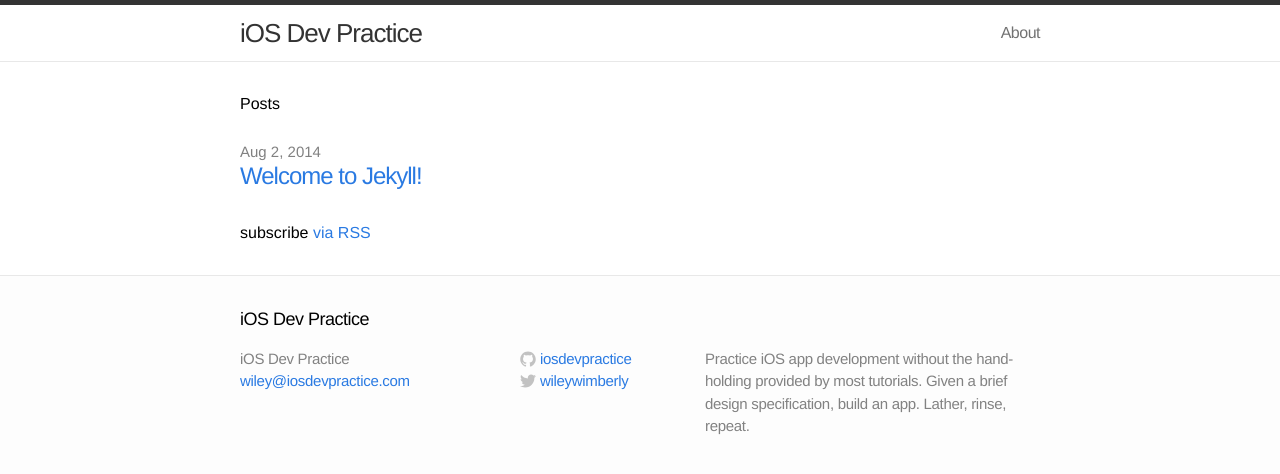
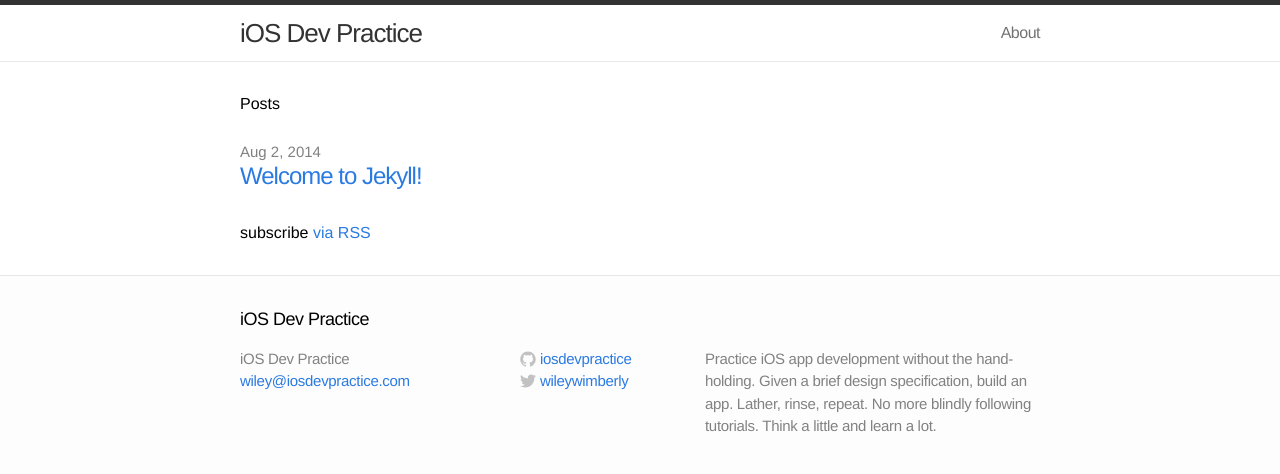
Before and after one commit to iosdevpractice/iosdevpractice.github.io, a Jekyll site: the page built from index.html, in a window 1280 px wide. Shown: the top 474 px of the page. Built offline with Jekyll 4.4.1, drawn with Linux system fonts in a browser that asks for light colours.

Commit message:
update description

```diff
--- a/_config.yml
+++ b/_config.yml
@@ -1,7 +1,7 @@
 # Site settings
 title: iOS Dev Practice
 email: wiley@iosdevpractice.com
-description: "Practice iOS app development without the hand-holding provided by most tutorials. Given a brief design specification, build an app. Lather, rinse, repeat."
+description: "Practice iOS app development without the hand-holding. Given a brief design specification, build an app. Lather, rinse, repeat. No more blindly following tutorials. Think a little and learn a lot."
 baseurl: ""
 url: "http://www.iosdevpractice.com"
 twitter_username: wileywimberly
```
